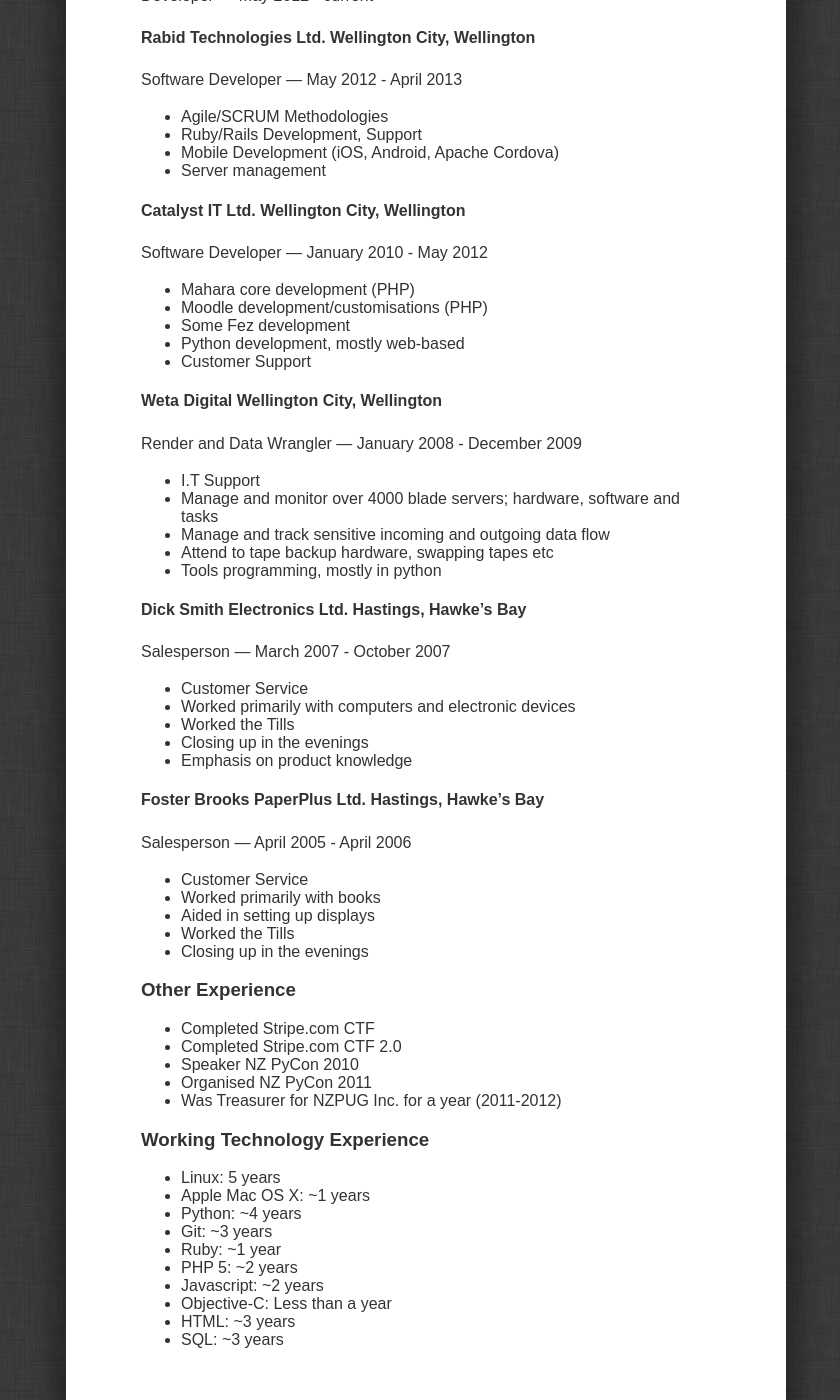
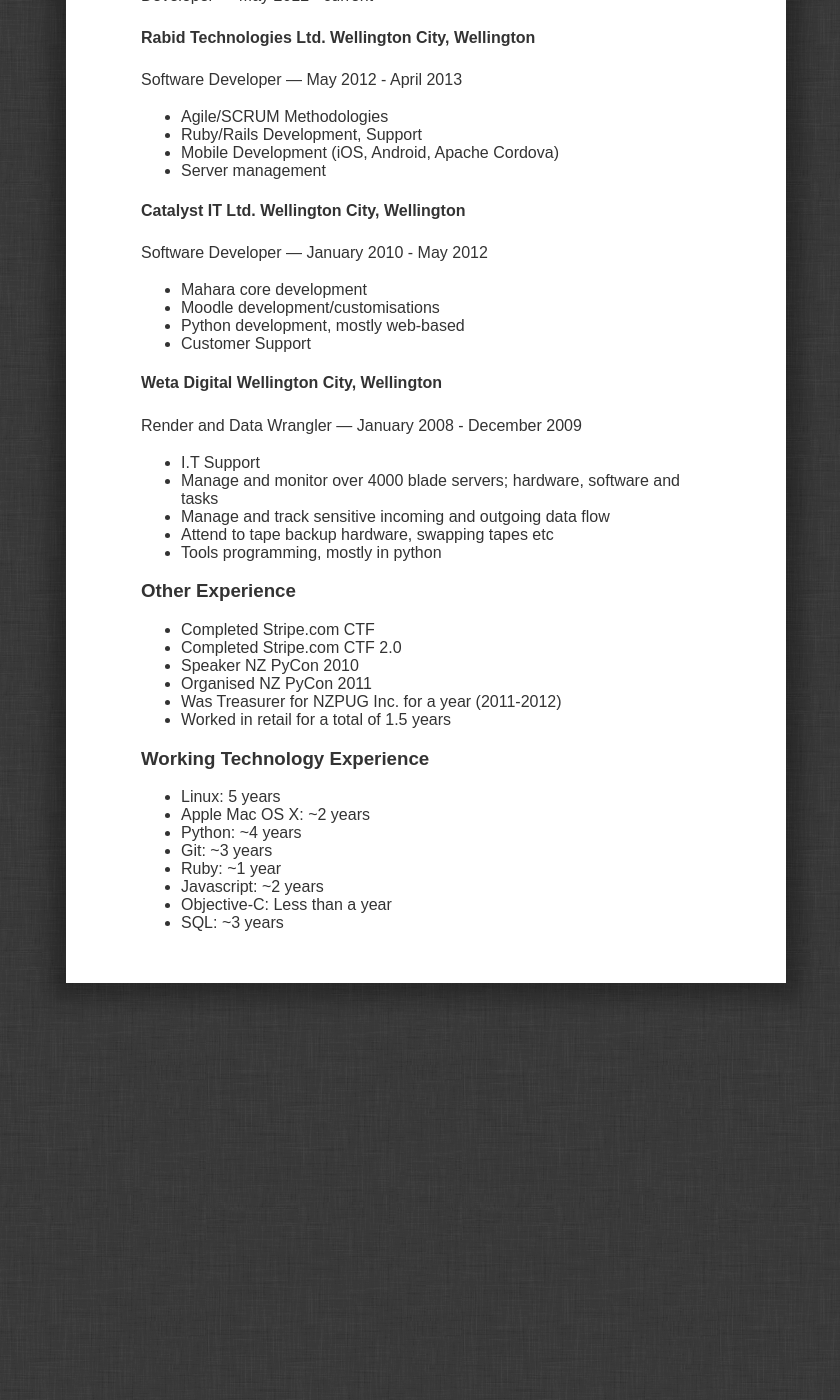
Before and after one commit to bwilkins/bwilkins.github.com, a Jekyll site: the page built from cv.md, in a window 1280 px wide and 1400 px high, scrolled down 712 px. Shown: the whole window, without its empty margins (214-1054 px from the left). Built offline with Jekyll 4.4.1, drawn with Linux system fonts in a browser that asks for light colours.

Commit message:
Cleaning up CV a bit

```diff
--- a/cv.md
+++ b/cv.md
@@ -30,12 +30,10 @@
 #### Catalyst IT Ltd. Wellington City, Wellington
 Software Developer --- January 2010 - May 2012
 
-- Mahara core development (PHP)
-- Moodle development/customisations (PHP)
-- Some Fez development
+- Mahara core development
+- Moodle development/customisations
 - Python development, mostly web-based
 - Customer Support
-
 
 #### Weta Digital Wellington City, Wellington
 Render and Data Wrangler --- January 2008 - December 2009
@@ -46,27 +44,6 @@
 - Attend to tape backup hardware, swapping tapes etc
 - Tools programming, mostly in python
 
-
-#### Dick Smith Electronics Ltd. Hastings, Hawke's Bay
-Salesperson --- March 2007 - October 2007
-
-- Customer Service
-- Worked primarily with computers and electronic devices
-- Worked the Tills
-- Closing up in the evenings
-- Emphasis on product knowledge
-
-
-#### Foster Brooks PaperPlus Ltd. Hastings, Hawke's Bay
-Salesperson --- April 2005 - April 2006
-
-- Customer Service
-- Worked primarily with books
-- Aided in setting up displays
-- Worked the Tills
-- Closing up in the evenings
-
-
 ### Other Experience
 
 - Completed Stripe.com CTF
@@ -74,16 +51,15 @@
 - Speaker NZ PyCon 2010
 - Organised NZ PyCon 2011
 - Was Treasurer for NZPUG Inc. for a year (2011-2012)
+- Worked in retail for a total of 1.5 years
 
 ### Working Technology Experience
 
 - Linux: 5 years
-- Apple Mac OS X: ~1 years
+- Apple Mac OS X: ~2 years
 - Python: ~4 years
 - Git: ~3 years
 - Ruby: ~1 year
-- PHP 5: ~2 years
 - Javascript: ~2 years
 - Objective-C: Less than a year
-- HTML: ~3 years
 - SQL: ~3 years
```
